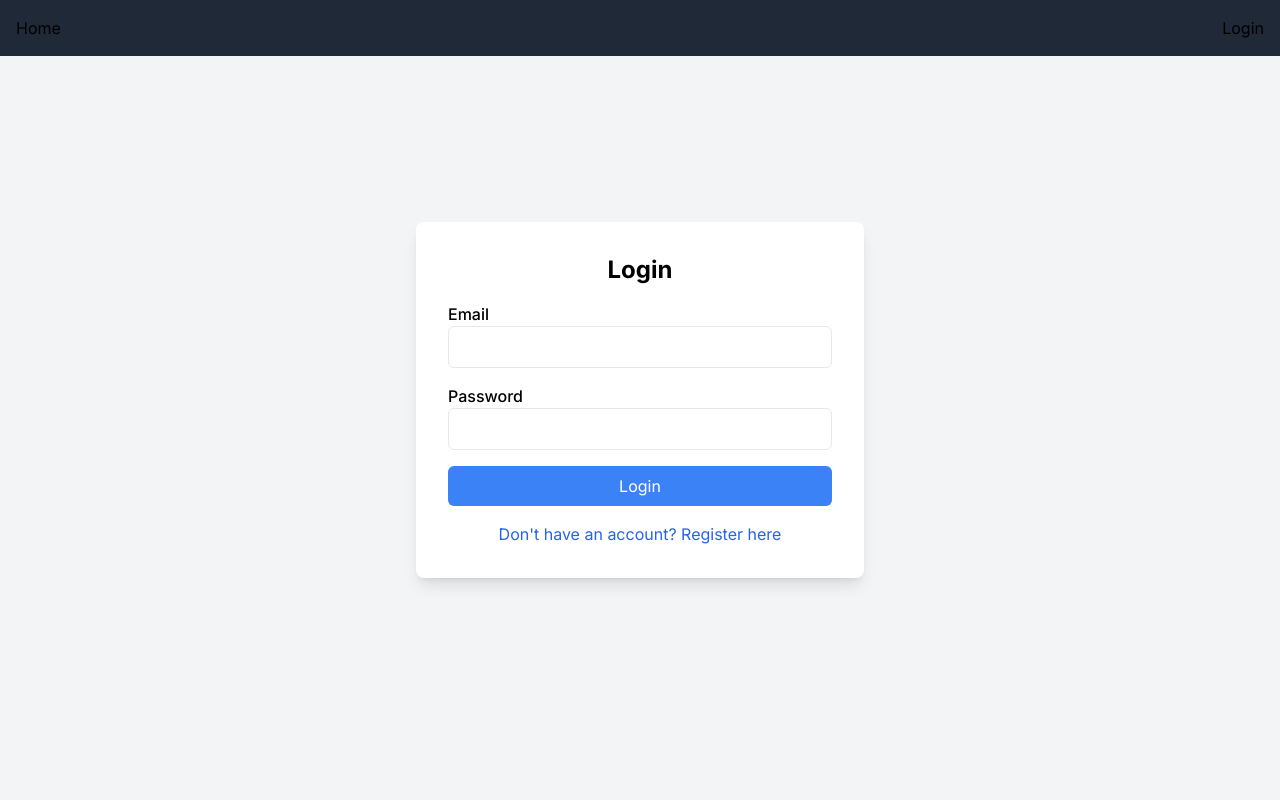
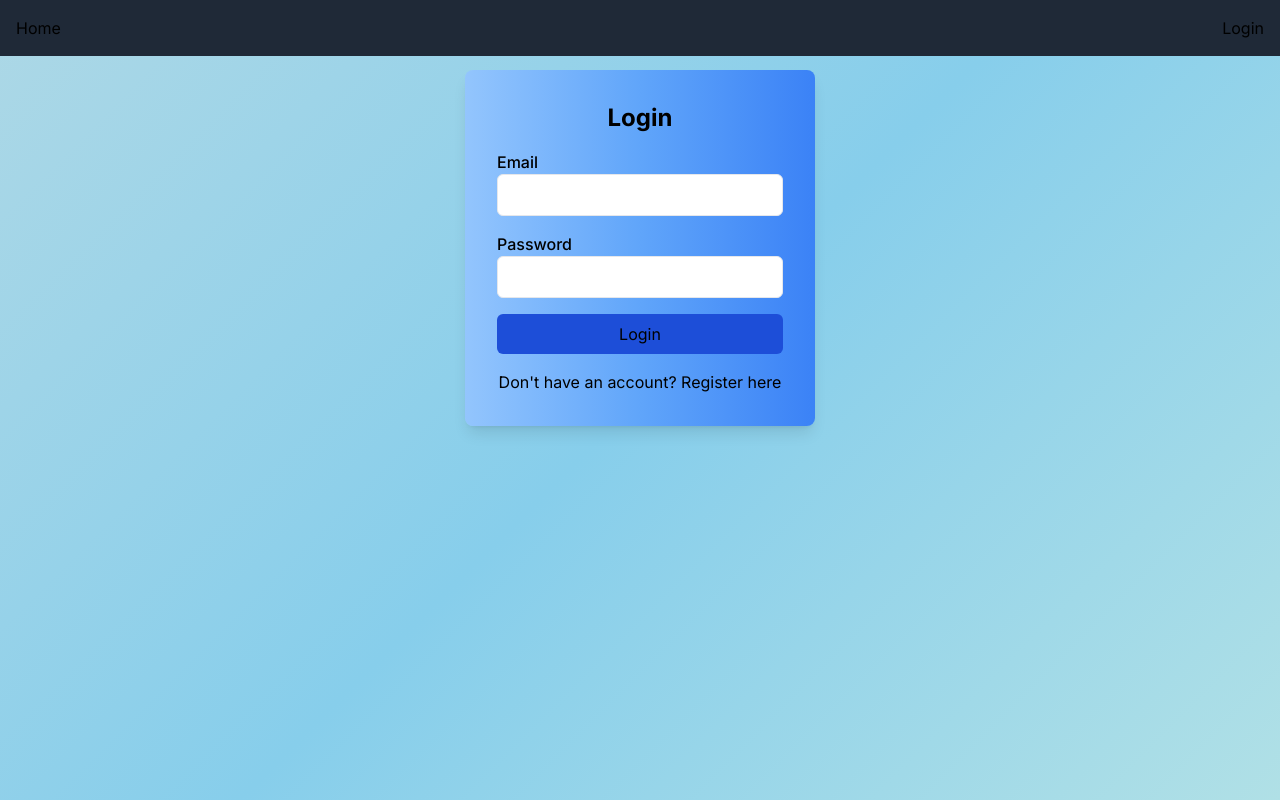
Before and after one commit to SivaTeja-S/geodata, a Next.js app: page /login in a window 1280 px wide. Built offline with nearby package versions, Linux system fonts and the light colour scheme.

Commit message:
updated code

```diff
--- a/app/components/header.tsx
+++ b/app/components/header.tsx
@@ -1,34 +1,28 @@
+// components/Header.tsx
 "use client";
 import Link from 'next/link';
-import { useAuth } from '../contexts/auth';
+// import { useState } from 'react';
 
-function Header() {
-    // const { user, logout } = useAuth();
+const Header = () => {
+    // const [isLoggedIn, setIsLoggedIn] = useState(!!username); // Check if user is logged in
 
+    const handleLogout = () => {
+      // Perform logout actions here, such as clearing session, state, or token
+    //   setIsLoggedIn(false); // Example: Reset isLoggedIn state
+      // Optionally, perform additional logout logic like clearing cookies, local storage, etc.
+    };
   return (
     <header className="bg-gray-800 p-4 fixed w-full top-0 z-50">
       <nav className="container mx-auto flex justify-between items-center">
-        <Link href="/">
-        Home
-        </Link>
-        {/* {user ? ( */}
-          {/* <div className="flex items-center space-x-4">
-            <span className="text-white">Welcome, {user.username}!</span>
-            <button
-              onClick={logout}
-              className="bg-red-500 text-white px-4 py-2 rounded hover:bg-red-600"
-            >
-              Logout
-            </button>
-          </div>
-        ) : ( */}
-          <Link href="/login">
-            Login
-          </Link>
-        {/* )} */}
+        <Link href="/">Home</Link>
+        <div>
+
+            <Link href="/login">Login</Link>
+
+        </div>
       </nav>
     </header>
   );
-}
+};
 
 export default Header;
--- a/app/contexts/auth.tsx
+++ /dev/null
@@ -1,37 +0,0 @@
-"use client";
-import React, { createContext, useState, useContext, useEffect } from 'react';
-import { useRouter } from 'next/navigation';
-
-const AuthContext = createContext(null);
-
-export const AuthProvider = () => {
-  const [user, setUser] = useState(null);
-  const router = useRouter();
-
-  useEffect(() => {
-    const storedUser = localStorage.getItem('user');
-    if (storedUser) {
-      setUser(JSON.parse(storedUser));
-    }
-  }, []);
-
-//   const login = (username) => {
-//     setUser({ username });
-//     localStorage.setItem('user', JSON.stringify({ username }));
-//     router.push('/');
-//   };
-
-  const logout = () => {
-    setUser(null);
-    localStorage.removeItem('user');
-    router.push('/login');
-  };
-
-  return (
-    // <AuthContext.Provider>
-      {/* {children} */}
-    // </AuthContext.Provider>
-  );
-};
-
-export const useAuth = () => useContext(AuthContext);
--- a/app/layout.tsx
+++ b/app/layout.tsx
@@ -1,15 +1,9 @@
-import type { Metadata } from "next";
+"use client";
 import { Inter } from "next/font/google";
 import "./globals.css";
-import { AuthProvider } from './contexts/auth';
 import Header from './components/header';
 
 const inter = Inter({ subsets: ["latin"] });
-
-export const metadata: Metadata = {
-  title: "Create Next App",
-  description: "Generated by create next app",
-};
 
 export default function RootLayout({
   children,
@@ -22,10 +16,8 @@ export default function RootLayout({
         {/* Any additional head elements */}
       </head>
       <body className={inter.className}>
-        {/* <AuthProvider> */}
           <Header />
           {children}
-        {/* </AuthProvider> */}
       </body>
     </html>
   );
--- a/app/login/page.tsx
+++ b/app/login/page.tsx
@@ -1,45 +1,61 @@
+
+
+// pages/login.tsx
 "use client";
+import Header from "../components/header";
 import { useState } from "react";
+import { useRouter } from "next/navigation";
 import Link from "next/link";
-import { useAuth } from '../contexts/auth';
+// import Layout from "../layout";
 
 const Login = () => {
   const [username, setUsername] = useState("");
   const [password, setPassword] = useState("");
   const [error, setError] = useState("");
-  // const { login } = useAuth();
+  const router = useRouter();
+  // const[user,setuser]=useState("")
+  // const { setUser } = useAuth();
 
-  const handleSubmit = async (e: React.FormEvent<HTMLFormElement>) => {
+  const handleLogin = async (e: React.FormEvent<HTMLFormElement>) => {
     e.preventDefault();
     setError("");
+
     try {
       const res = await fetch("https://backend-geodata.vercel.app/api/users/login", {
                 method: "POST",
                 headers: {
                   "Content-Type": "application/json",
                 },
-        body: JSON.stringify({ username, password }),
-        mode: 'no-cors'
+                body: JSON.stringify({ username, password })
               });
 
               if (!res.ok) {
                 const { msg } = await res.json();
                 throw new Error(msg || "Login failed");
               }
+      const data = await res.json();
+      console.log("Login successful:", data);
+      router.push("/");
 
-      // login(username);
     } catch (error) {
       // setError(error.message);
     }
   };
 
   return (
-    <div className="flex flex-col items-center justify-center min-h-screen bg-gray-100">
-      <div className="max-w-md w-full bg-white p-8 shadow-lg rounded-lg">
+    // <Layout>
+
+
+      <div>
+        <Header></Header>
+<div className="flex flex-col items-center justify-center logincomponent">
+        <div className="max-w-md w-full bg-gradient-to-r from-blue-300 via-blue-400 to-blue-500 p-8 shadow-lg rounded-lg">
           <h2 className="text-2xl font-bold text-center text-black mb-4">Login</h2>
-        <form onSubmit={handleSubmit} className="space-y-4">
+          <form onSubmit={handleLogin} className="space-y-4">
             <div>
-            <label htmlFor="email" className="block font-medium text-black">Email</label>
+              <label htmlFor="email" className="block font-medium text-black">
+                Email
+              </label>
               <input
                 type="email"
                 id="email"
@@ -50,29 +66,34 @@ const Login = () => {
               />
             </div>
             <div>
-            <label htmlFor="password" className="block font-medium text-black">Password</label>
+              <label htmlFor="password" className="block font-medium text-black">
+                Password
+              </label>
               <input
                 type="password"
                 id="password"
                 value={password}
                 onChange={(e) => setPassword(e.target.value)}
-              className="block w-full px-4 py-2 border text-black rounded-md focus:outline-none focus:border-blue-500"
+                className="block w-full px-4 py-2 border rounded-md focus:outline-none focus:border-blue-500 text-black"
                 required
               />
             </div>
             {error && <p className="text-red-500">{error}</p>}
-          <button type="submit" className="block w-full bg-blue-500 text-white py-2 rounded-md">
+            <button type="submit" className="block w-full bg-blue-700 text-black py-2 rounded-md">
               Login
             </button>
+
           </form>
-        <p className="text-center text-blue-600 mt-4">
-          Don&apos;t have an account?{" "}
-          <Link href="/register">
+          <p className="text-center text-black mt-4">
+          Don't have an account?{' '}
+          <Link href="/register" className="text-black">
             Register here
           </Link>
         </p>
         </div>
       </div>
+      </div>
+    // </Layout>
   );
 };
 
--- a/app/page.tsx
+++ b/app/page.tsx
@@ -11,7 +11,6 @@ export default function Home() {
        <Userdata></Userdata>
        <Drawingshapes></Drawingshapes>
        <Pointers></Pointers>
-       {/* <h1>mas mwdn page</h1>   */}
     </main>
   )
 }
--- a/app/register/page.tsx
+++ b/app/register/page.tsx
@@ -2,13 +2,16 @@
 "use client";
 import { useState } from 'react';
 import Link from 'next/link';
+import Header from '../components/header';
 // import Layout from '../components/Layout';
+import { useRouter } from "next/navigation";
 
 const Register = () => {
   const [username, setusername] = useState('');
   const [password, setPassword] = useState('');
   const [confirmPassword, setConfirmPassword] = useState('');
   const [error, setError] = useState('');
+  const router = useRouter();
 
   const handleSubmit = async (e: React.FormEvent<HTMLFormElement>) => {
     e.preventDefault();
@@ -36,6 +39,10 @@ const Register = () => {
       console.log('Registration successful');
 
       // Example: Redirect to login page
+      const userData = { username: username }; // Example user data
+
+      // Redirect or handle success as needed
+      console.log("Registration successful:", userData);
       window.location.href = '/login';
     } catch (error) {
 
@@ -44,11 +51,14 @@ const Register = () => {
   };
 
   return (
-      <div className="max-w-md mx-auto bg-white p-8 mt-12 shadow-lg rounded-lg">
-        <h2 className="text-2xl font-bold text-center mb-4">Register</h2>
+    <div>
+      <Header ></Header>
+      <div className="flex flex-col items-center justify-center logincomponent">
+      <div className="max-w-md w-full bg-gradient-to-r from-blue-300 via-blue-400 to-blue-500 p-8 shadow-lg rounded-lg">
+        <h2 className="text-2xl font-bold text-center text-black mb-4">Register</h2>
         <form onSubmit={handleSubmit} className="space-y-4">
           <div>
-            <label htmlFor="email" className="block font-medium">
+            <label htmlFor="email" className="block font-medium text-black">
               Email
             </label>
             <input
@@ -56,12 +66,12 @@ const Register = () => {
               id="email"
               value={username}
               onChange={(e) => setusername(e.target.value)}
-              className="block w-full px-4 py-2 border rounded-md focus:outline-none focus:border-blue-500"
+              className="block w-full px-4 py-2 border text-black rounded-md focus:outline-none focus:border-blue-500"
               required
             />
           </div>
           <div>
-            <label htmlFor="password" className="block font-medium">
+            <label htmlFor="password" className="block font-medium text-black">
               Password
             </label>
             <input
@@ -69,12 +79,12 @@ const Register = () => {
               id="password"
               value={password}
               onChange={(e) => setPassword(e.target.value)}
-              className="block w-full px-4 py-2 border rounded-md focus:outline-none focus:border-blue-500"
+              className="block w-full px-4 py-2 border rounded-md focus:outline-none focus:border-blue-500 text-black"
               required
             />
           </div>
           <div>
-            <label htmlFor="confirmPassword" className="block font-medium">
+            <label htmlFor="confirmPassword" className="block font-medium text-black">
               Confirm Password
             </label>
             <input
@@ -82,22 +92,26 @@ const Register = () => {
               id="confirmPassword"
               value={confirmPassword}
               onChange={(e) => setConfirmPassword(e.target.value)}
-              className="block w-full px-4 py-2 border rounded-md focus:outline-none focus:border-blue-500"
+              className="block w-full px-4 py-2 text-black border rounded-md focus:outline-none focus:border-blue-500"
               required
             />
           </div>
           {error && <p className="text-red-500">{error}</p>}
-          <button type="submit" className="block w-full bg-blue-500 text-white py-2 rounded-md">
+          <button type="submit"className="block w-full bg-blue-700 text-white py-2 rounded-md">
             Register
           </button>
         </form>
-        <p className="text-center mt-4">
+        <p className="text-center text-black mt-4">
           Already have an account?{' '}
-          <Link href="/login" className="text-blue-500">
+          <Link href="/login" className="text-black">
             Login here
           </Link>
         </p>
       </div>
+      </div>
+
+    </div>
+
 
   );
 };
```
Lines whose indentation alone changed are shown as unchanged.
